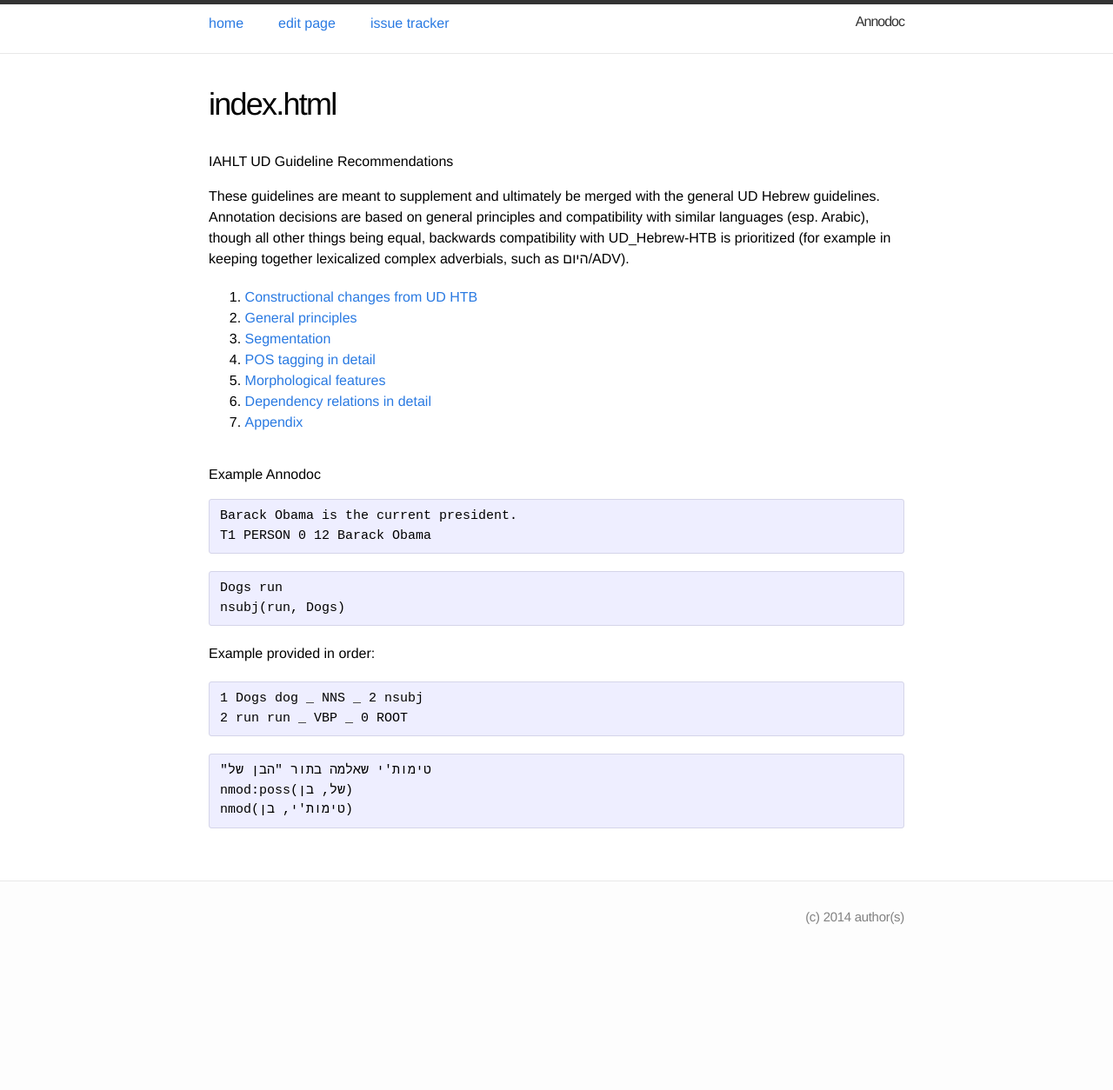
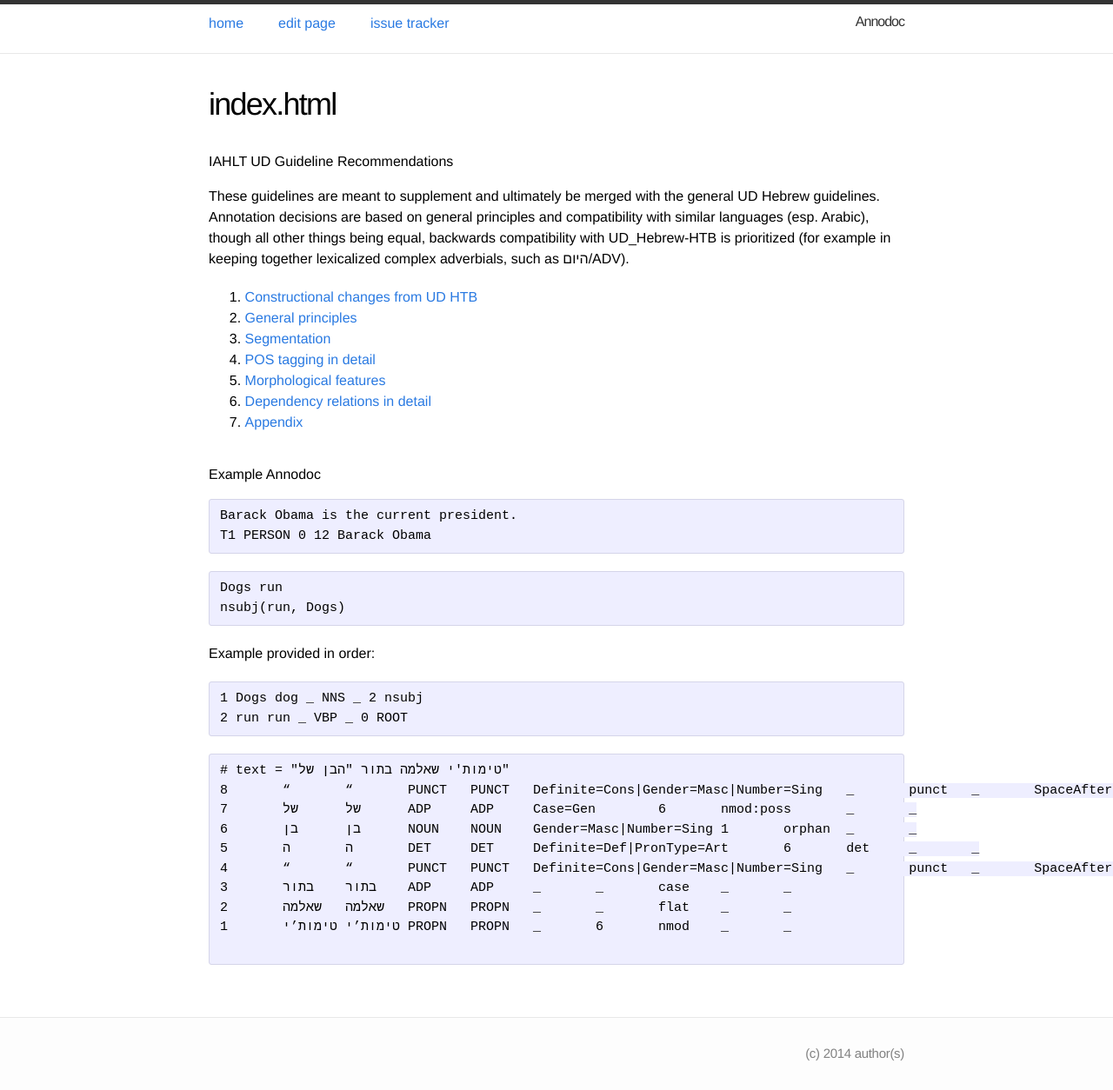
Before and after one commit to IAHLT/heb-ud-gudielines, a Jekyll site: the page built from index.md, in a window 1280 px wide. Shown: the whole page at 87% size. Built offline with Jekyll 4.4.1, drawn with Linux system fonts in a browser that asks for light colours; before the commit the page ends 1096 px from its top, so only the background shows below that.

Commit message:
Update index.md

```diff
--- a/index.md
+++ b/index.md
@@ -33,8 +33,15 @@ Example provided in order:
 2 run run _ VBP _ 0 ROOT
 ~~~
 
-~~~ sdparse
-"טימות'י שאלמה בתור "הבן של
-nmod:poss(של, בן)
-nmod(טימות'י, בן)
+~~~ conllu
+# text = "טימות'י שאלמה בתור "הבן של"
+8	“	“	PUNCT	PUNCT	Definite=Cons|Gender=Masc|Number=Sing	_	punct	_	SpaceAfter=No
+7	של	של	ADP	ADP	Case=Gen	6	nmod:poss	_	_
+6	בן	בן	NOUN	NOUN	Gender=Masc|Number=Sing	1	orphan	_	_
+5	ה	ה	DET	DET	Definite=Def|PronType=Art	6	det	_	_
+4	“	“	PUNCT	PUNCT	Definite=Cons|Gender=Masc|Number=Sing	_	punct	_	SpaceAfter=No
+3	בתור	בתור	ADP	ADP	_	_	case	_	_
+2	שאלמה	שאלמה	PROPN	PROPN	_	_	flat	_	_
+1	טימות’י	טימות’י	PROPN	PROPN	_	6	nmod	_	_
+
 ~~~
```
